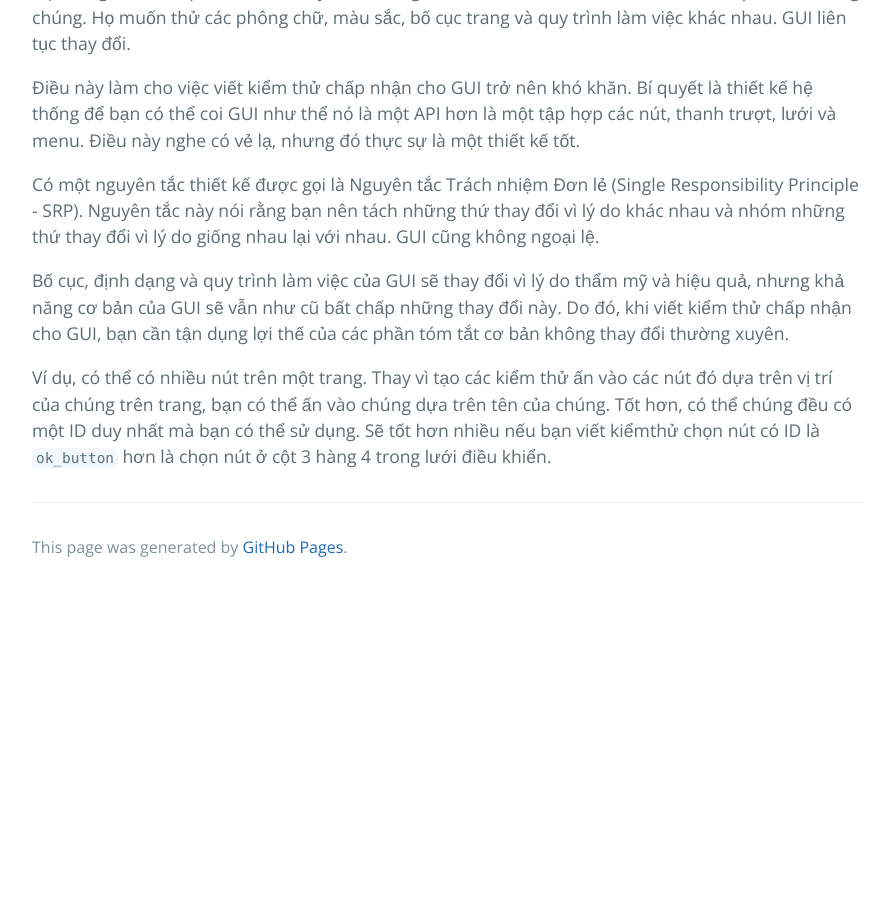
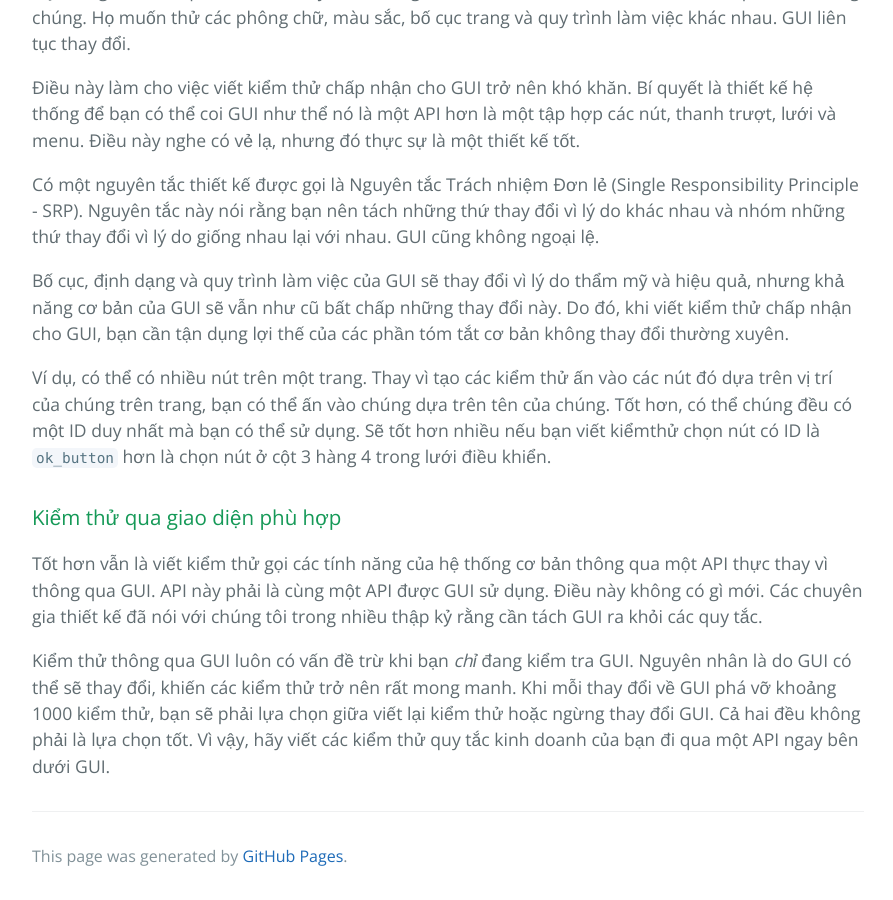
Before and after one commit to HaiBV/haibv.github.io, a Jekyll site: the page built from clean-coder/chapter-7-acceptance-testing.md, in a window 1280 px wide and 900 px high, scrolled down 13536 px. Shown: the whole window, without its empty margins (192-1085 px from the left). Built offline with Jekyll 4.4.1, drawn with Linux system fonts in a browser that asks for light colours; our own code applies the rules of GitHub Pages for plain Markdown files; before the commit the page ends 14127 px from its top, so only the background shows below that.

Commit message:
Book - The Clean Coder - Chapter 7 - Acceptance Testing

```diff
--- a/clean-coder/chapter-7-acceptance-testing.md
+++ b/clean-coder/chapter-7-acceptance-testing.md
@@ -391,3 +391,9 @@ Có một nguyên tắc thiết kế được gọi là Nguyên tắc Trách nhi
 Bố cục, định dạng và quy trình làm việc của GUI sẽ thay đổi vì lý do thẩm mỹ và hiệu quả, nhưng khả năng cơ bản của GUI sẽ vẫn như cũ bất chấp những thay đổi này. Do đó, khi viết kiểm thử chấp nhận cho GUI, bạn cần tận dụng lợi thế của các phần tóm tắt cơ bản không thay đổi thường xuyên.
 
 Ví dụ, có thể có nhiều nút trên một trang. Thay vì tạo các kiểm thử ấn vào các nút đó dựa trên vị trí của chúng trên trang, bạn có thể ấn vào chúng dựa trên tên của chúng. Tốt hơn, có thể chúng đều có một ID duy nhất mà bạn có thể sử dụng. Sẽ tốt hơn nhiều nếu bạn viết kiểmthử chọn nút có ID là `ok_button` hơn là chọn nút ở cột 3 hàng 4 trong lưới điều khiển.
+
+### Kiểm thử qua giao diện phù hợp
+
+Tốt hơn vẫn là viết kiểm thử gọi các tính năng của hệ thống cơ bản thông qua một API thực thay vì thông qua GUI. API này phải là cùng một API được GUI sử dụng. Điều này không có gì mới. Các chuyên gia thiết kế đã nói với chúng tôi trong nhiều thập kỷ rằng cần tách GUI ra khỏi các quy tắc.
+
+Kiểm thử thông qua GUI luôn có vấn đề trừ khi bạn _chỉ_ đang kiểm tra GUI. Nguyên nhân là do GUI có thể sẽ thay đổi, khiến các kiểm thử trở nên rất mong manh. Khi mỗi thay đổi về GUI phá vỡ khoảng 1000 kiểm thử, bạn sẽ phải lựa chọn giữa viết lại kiểm thử hoặc ngừng thay đổi GUI. Cả hai đều không phải là lựa chọn tốt. Vì vậy, hãy viết các kiểm thử quy tắc kinh doanh của bạn đi qua một API ngay bên dưới GUI.
```
